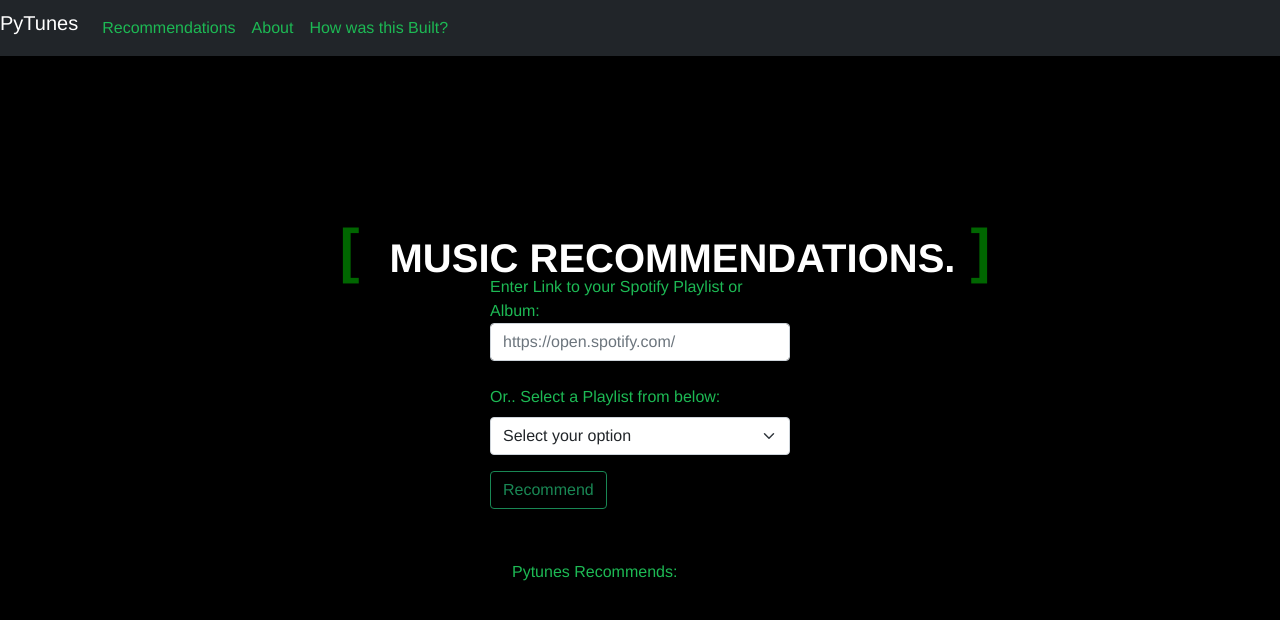
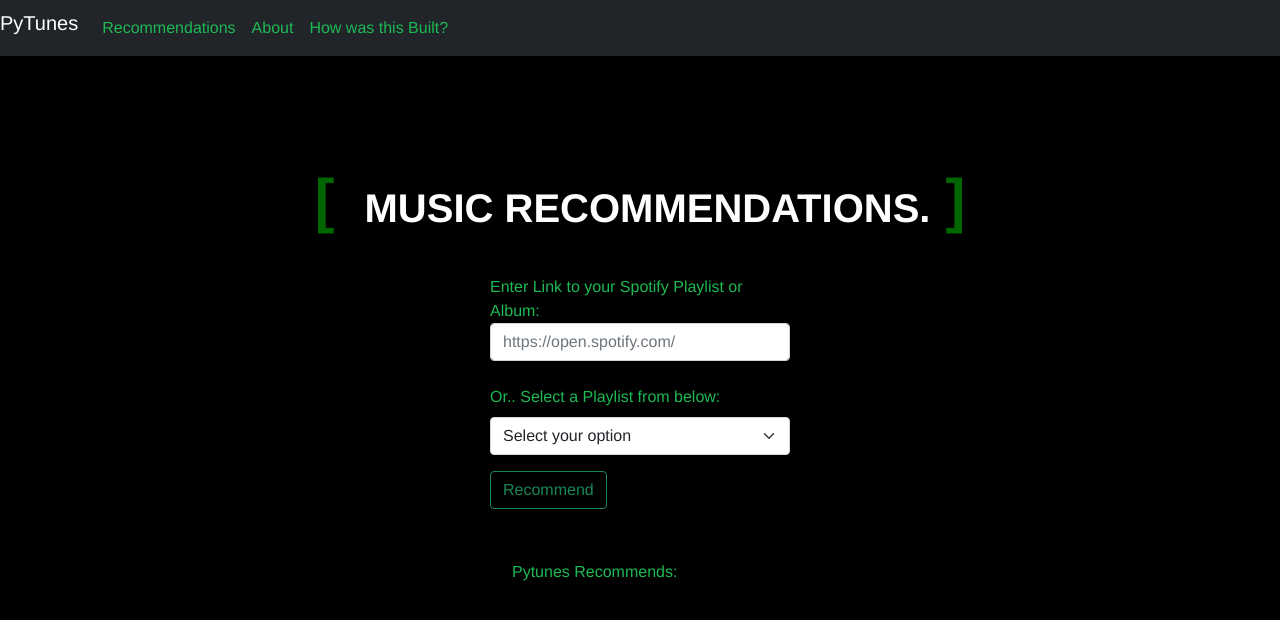
Before and after one commit to saurabhkhanolkar/Tunes, a Flask app: page / in a window 1280 px wide. Shown: the top 620 px of the page. Run offline with Flask 2, Linux system fonts and the light colour scheme; parts of the project's set-up code (start-up, migrations or seed data) failed here and were passed over.

Commit message:
Update index.html

```diff
--- a/templates/index.html
+++ b/templates/index.html
@@ -40,10 +40,7 @@
   animation: heading;
   animation-duration: 5s;
   animation-fill-mode: forwards;
-  padding-top: 50px;
-  padding-right: 30px;
-  padding-bottom: 200px;
-  padding-left: 80px;
+
 }
 
 
```
